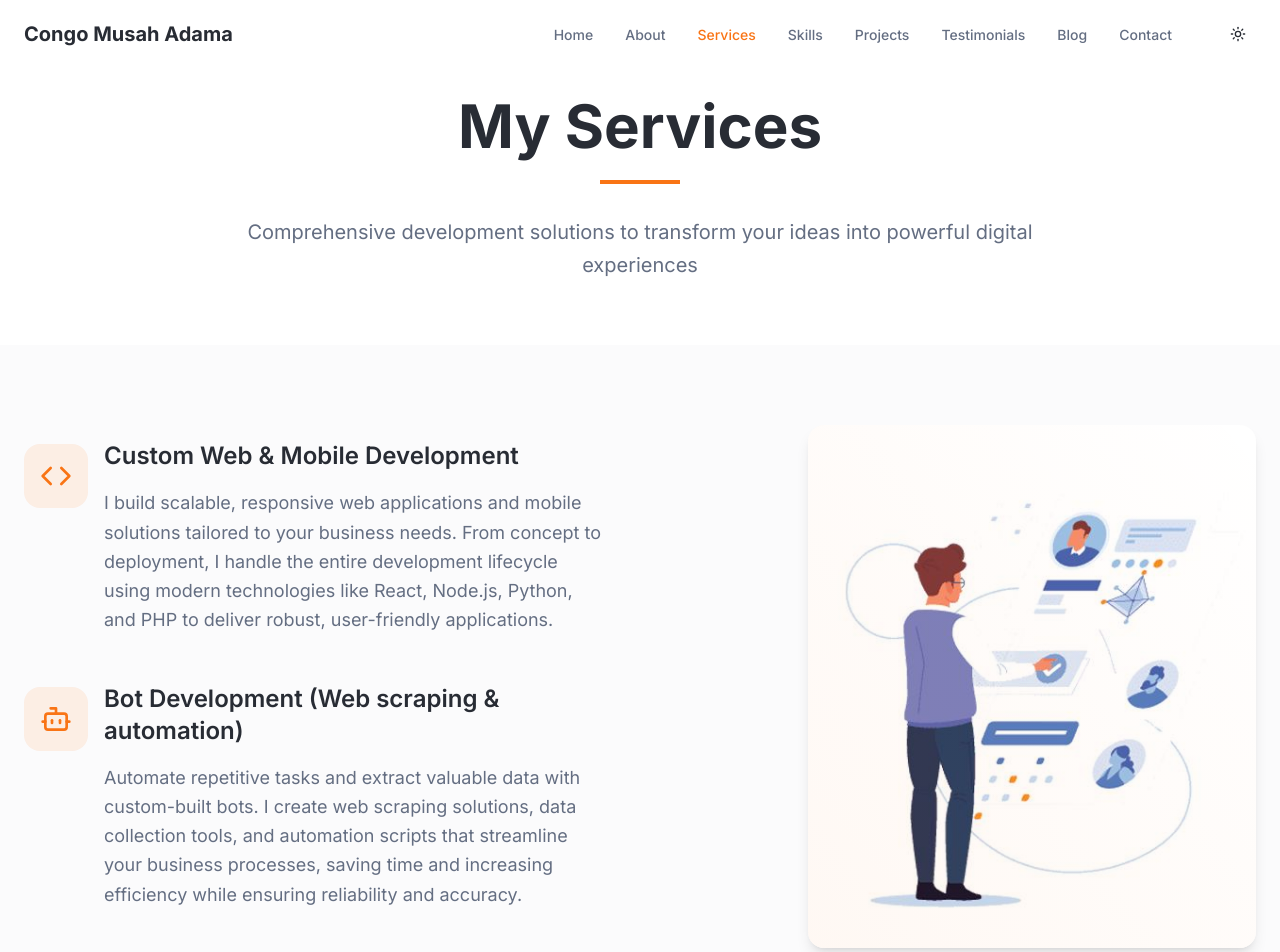
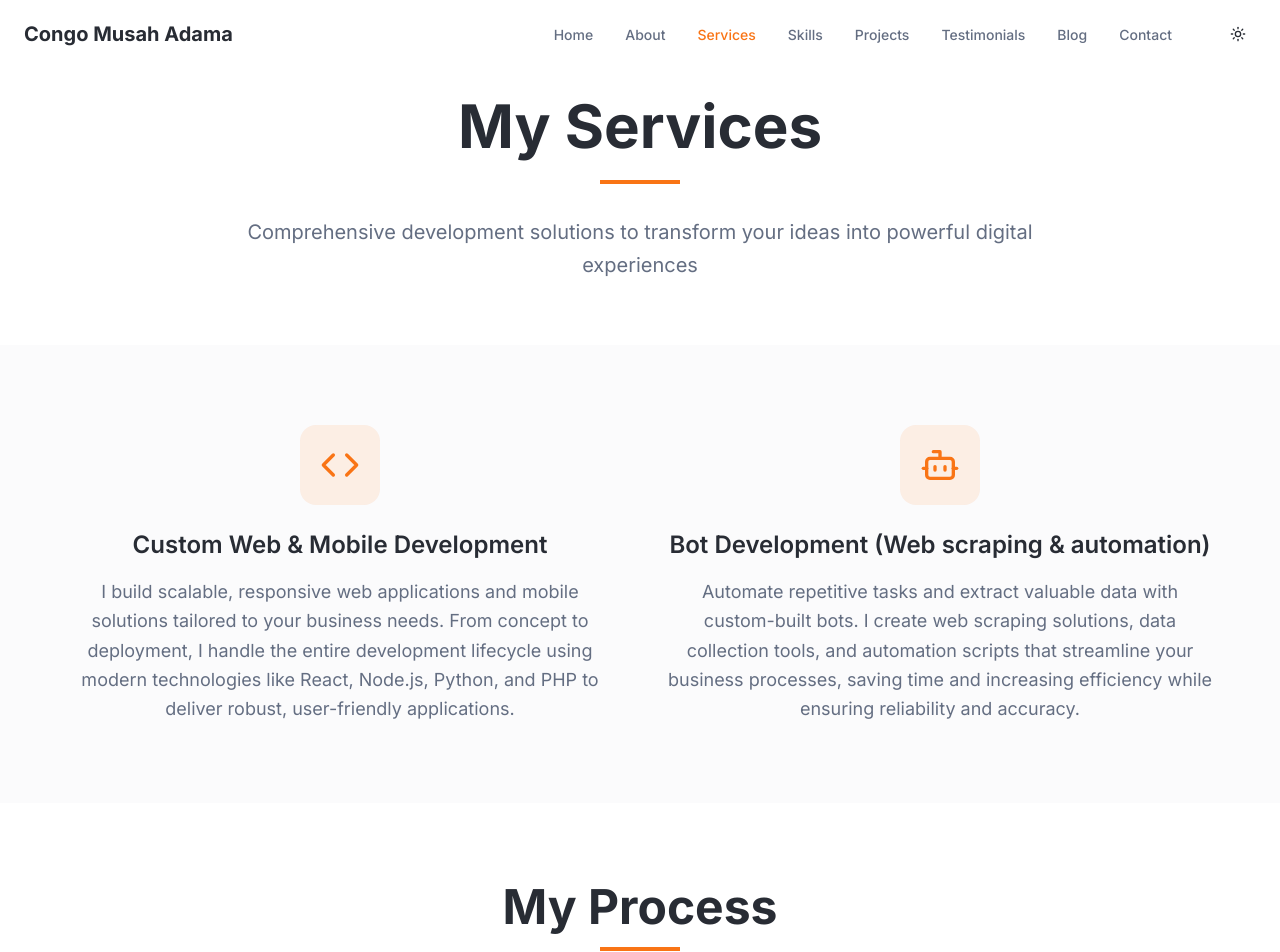
Before and after one commit to CongoMusahAdama/portfolio, a React (Vite) app: page /services in a window 1280 px wide. Shown: the top 952 px of the page. Built offline with nearby package versions, Linux system fonts and the light colour scheme.

Commit message:
Reverted to commit ac8515f9a768a5dfdfb3e3cec23b8aa582644f95

```diff
--- a/src/pages/Services.tsx
+++ b/src/pages/Services.tsx
@@ -1,3 +1,4 @@
+
 import { motion } from "framer-motion";
 import { useRef } from "react";
 import { Link } from "react-router-dom";
@@ -105,20 +106,6 @@ const Services = () => {
     },
   };
 
-  const imageVariants = {
-    hidden: { x: 50, opacity: 0 },
-    visible: {
-      x: 0,
-      opacity: 1,
-      transition: {
-        type: "spring",
-        stiffness: 80,
-        damping: 20,
-        duration: 1,
-      },
-    },
-  };
-
   const whatsappNumber = "233509154727";
   const whatsappMessage = "Hello I want to GetInTouch!";
   const whatsappUrl = `https://wa.me/${whatsappNumber}?text=${encodeURIComponent(whatsappMessage)}`;
@@ -149,21 +136,23 @@ const Services = () => {
       <section className="py-20 bg-muted/30" ref={servicesRef}>
         <div className="container mx-auto px-6">
           <motion.div
-            className="grid grid-cols-1 lg:grid-cols-2 gap-16 max-w-7xl mx-auto items-center"
+            className="grid grid-cols-1 lg:grid-cols-2 gap-12 max-w-6xl mx-auto"
             initial="hidden"
             animate={isServicesVisible ? "visible" : "hidden"}
             variants={containerVariants}
           >
-            {/* Services Content */}
-            <motion.div className="space-y-12" variants={itemVariants}>
             {services.map((service, index) => (
-                <div key={index} className="group">
-                  <div className="mb-6 flex items-start gap-4">
-                    <div className="w-16 h-16 bg-orange/10 rounded-2xl flex items-center justify-center group-hover:bg-orange/20 transition-colors duration-300 flex-shrink-0 mt-1">
-                      <service.icon className="w-8 h-8 text-orange" />
+              <motion.div
+                key={index}
+                className="group text-center"
+                variants={itemVariants}
+              >
+                <div className="mb-6 flex justify-center">
+                  <div className="w-20 h-20 bg-orange/10 rounded-2xl flex items-center justify-center group-hover:bg-orange/20 transition-colors duration-300">
+                    <service.icon className="w-10 h-10 text-orange" />
+                  </div>
                 </div>
 
-                    <div className="flex-1">
                 <h3 className="text-2xl font-semibold text-foreground mb-4 group-hover:text-orange transition-colors duration-300">
                   {service.title}
                 </h3>
@@ -171,26 +160,8 @@ const Services = () => {
                 <p className="text-muted-foreground leading-relaxed text-lg">
                   {service.description}
                 </p>
-                    </div>
-                  </div>
-                </div>
+              </motion.div>
             ))}
-            </motion.div>
-
-            {/* Services Image */}
-            <motion.div
-              className="flex justify-center lg:justify-end order-first lg:order-last"
-              variants={imageVariants}
-            >
-              <div className="relative">
-                <img
-                  src="/lovable-uploads/7c7d21a9-be7a-46ca-ae6b-2990651a150f.png"
-                  alt="Professional developer working on web and mobile applications"
-                  className="w-full max-w-md h-auto rounded-2xl shadow-lg"
-                />
-                <div className="absolute inset-0 bg-gradient-to-tr from-orange/5 to-transparent rounded-2xl"></div>
-              </div>
-            </motion.div>
           </motion.div>
         </div>
       </section>
```
Also changed, not shown: public/lovable-uploads/7c7d21a9-be7a-46ca-ae6b-2990651a150f.png (deleted). Lines whose indentation alone changed are shown as unchanged.
